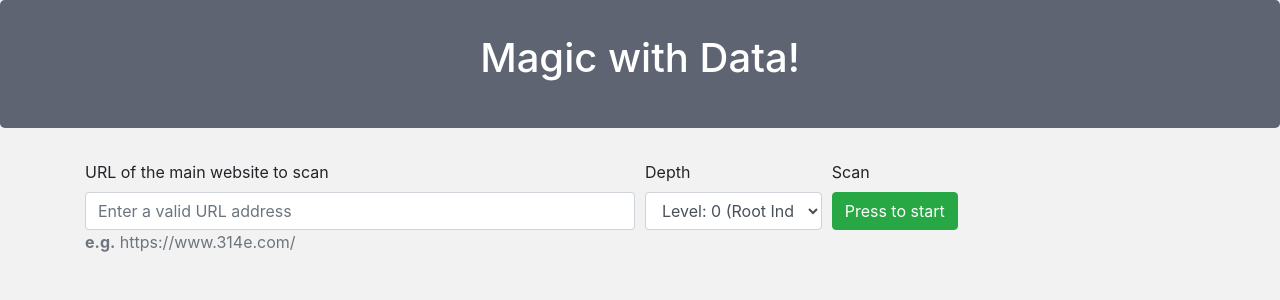
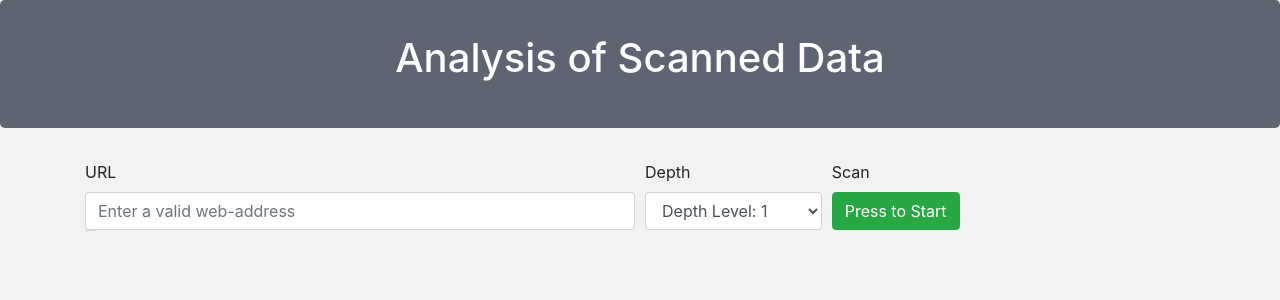
Before and after one commit to arindam-m/test_314e, a Django app: page / in a window 1280 px wide. Shown: the top 300 px of the page. Run offline with Django 3.2, Linux system fonts and the light colour scheme; some libraries are stand-ins or nearby versions.

Commit message:
A few more cleanups

```diff
--- a/app_scraper/templates/index.html
+++ b/app_scraper/templates/index.html
@@ -38,7 +38,7 @@
     <div class="jumbotron" style="background-color: #5e6472; height: 10px;" id="header_id">
         <center>
             <h1 style="margin-top: -30px; color:white;">
-                Magic with Data!
+                Analysis of Scanned Data
             </h1>
         </center>
     </div>
@@ -48,18 +48,18 @@
             {% csrf_token %}
             <div class="form-row">
                 <div class="form-group col-md-6">
-                    <label for="inputURL">URL of the main website to scan</label>
+                    <label for="inputURL">URL</label>
                     <input type="text" name="url" class="form-control" id="inputURL"
-                        placeholder="Enter a valid URL address">
-                    <p class='text-muted' style="font-size: 100%;">
-                        <b>e.g.</b> https://www.314e.com/
+                        placeholder="Enter a valid web-address">
+                    <p class='text-muted' style="font-size: 5%;">
+                        <b> e.g.</b> https://www.314e.com/
                     </p>
                 </div>
                 <div class="form-group col-md-2">
                     <label for="inputDepth">Depth</label>
                     <select id="inputDepth" name="depth" class="form-control">
-                        <option value="0" selected>Level: 0 (Root Index)</option>
-                        <option value="1">Depth Level: 1</option>
+                        <option value="0">Level: 0 (Home Page)</option>
+                        <option value="1" selected>Depth Level: 1</option>
                         <option value="2">Depth Level: 2</option>
                         <option value="3">Depth Level: 3</option>
                         <option value="4">Depth Level: 4</option>
@@ -69,7 +69,7 @@
                     <label for="inputScan">Scan</label>
                     <br>
                     <button type="submit" class="btn btn-success" id=" inputScan">
-                        Press to start
+                        Press to Start
                     </button> &ensp;
                 </div>
             </div>
```
Also changed, not shown: app_scraper/logics/listing_urls_spider.py (+14 -14 lines).
